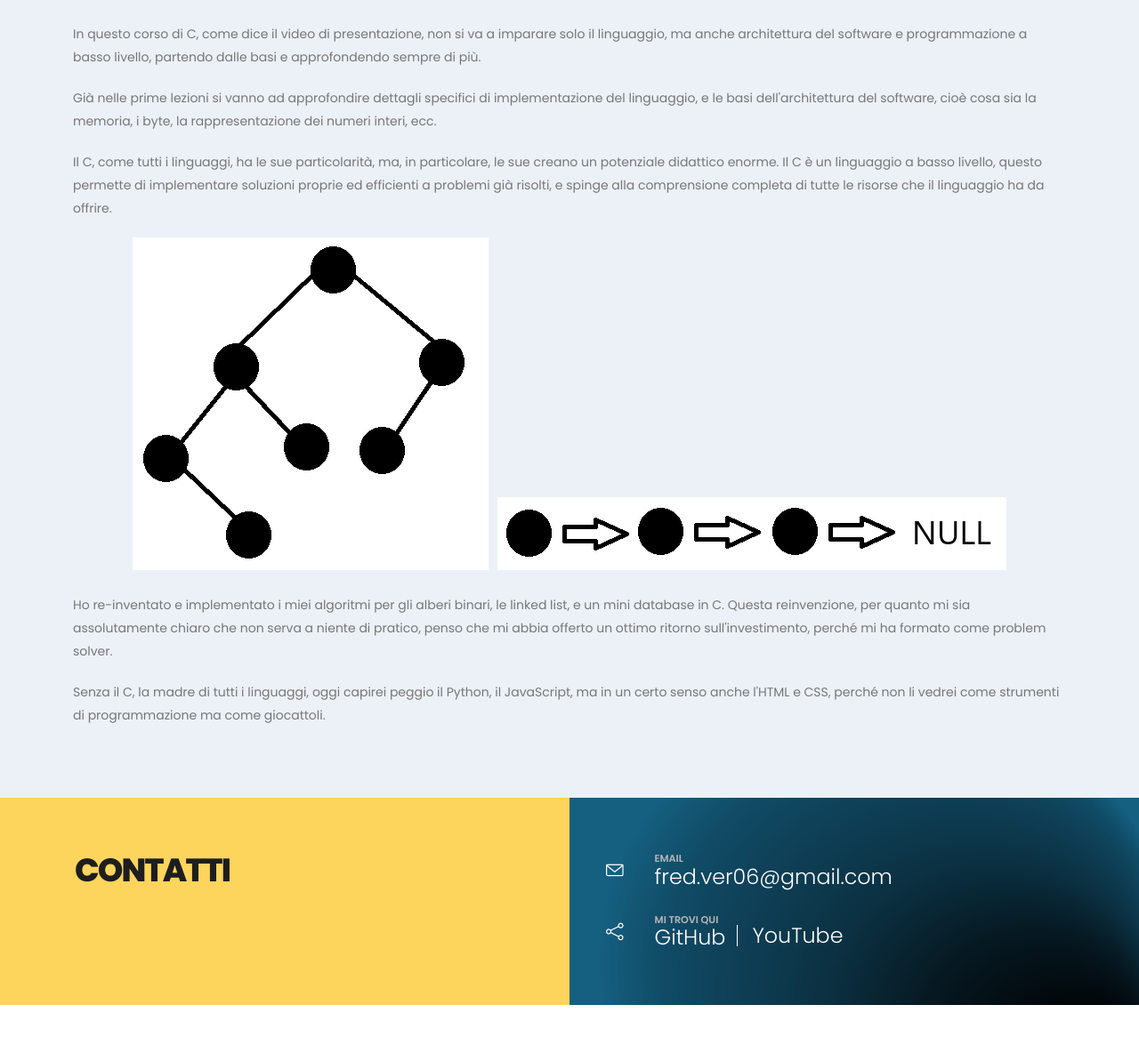
After one commit to fredneedsausername/personalsite, a Flask app: page /corso-c in a window 1280 px wide. The commit adds this page. Shown: the part 765-1940 px from the top of the page at 89% size. Run offline with Flask 3, Linux system fonts and the light colour scheme; parts of the project's set-up code (start-up, migrations or seed data) failed here and were passed over; some libraries are stand-ins or nearby versions.

Commit message:
Have implemented the Corso C page

```diff
--- a/python/server.py
+++ b/python/server.py
@@ -59,6 +59,10 @@ def index():
 @app.route("/storia-progetto-arduino")
 def storia_progetto_arduino():
     return render_template("storia-progetto-arduino.html")
+
+@app.route("/corso-c")
+def corso_c():
+    return render_template("corso-c.html")
 
 
 @app.route("/sensor-endpoint", methods = ["POST"])
--- /dev/null
+++ b/static/css/base.css
@@ -0,0 +1,6 @@
+.custom-feature-box .feature-box-info.custom-left-side-border {
+    border-left: 1px solid white;
+    line-height: 1;
+    padding: 0px 16px;
+    margin: 0 13px;
+}
--- /dev/null
+++ b/static/css/corso-c.css
@@ -0,0 +1,37 @@
+.corso-c-playlist-video-container {
+    position: relative;
+    width: 100%;
+    padding-bottom: 56.25%; /* Aspect ratio 16:9 */
+    height: 0;
+    overflow: hidden;
+}
+
+.corso-c-playlist-video-container iframe {
+    position: absolute;
+    top: 0;
+    left: 0;
+    width: 100%;
+    height: 100%;
+    border: 0;
+}
+
+.corso-c-strutture-dati-responsive-container {
+    display: flex;
+    justify-content: center; /* Center images horizontally */
+    align-items: flex-end; /* Align images to the bottom */
+    gap: 10px; /* Space between images */
+    height: auto; /* Full height for demo */
+    margin: 0;
+}
+
+.corso-c-strutture-dati-responsive-container img {
+    flex-shrink: 0; /* Prevent images from shrinking */
+    object-fit: contain; /* Maintain the image proportions */
+}
+
+@media (max-width: 600px) {
+    .corso-c-strutture-dati-responsive-container {
+        flex-direction: column; /* Stack images vertically */
+        align-items: center; /* Center-align images */
+    }
+}
--- a/templates/base.html
+++ b/templates/base.html
@@ -40,6 +40,9 @@
 		<!-- Sidebar CSS -->
 		<link rel="stylesheet" href="{{ url_for('static', filename = 'css/sidebar.css') }}">
 
+		<!-- Base CSS -->
+		<link rel="stylesheet" href="{{ url_for('static', filename = 'css/base.css') }}">
+
 		{% block css %}{% endblock %}
 
 		<!-- Skin CSS -->
@@ -53,6 +56,7 @@
 			<div id="mySidenav" class="sidenav">
 				<a href="/">Home</a>
 				<a href="/storia-progetto-arduino">Progetto Arduino</a>
+				<a href="/corso-c">Corso C</a>
 			</div>
 			<span class="openbtn-sidenav" onclick="toggleNav()">☰</span>
 
@@ -93,6 +97,11 @@
 											<span class="feature-box-info">
 												<span class="custom-label font-weight-semibold text-uppercase custom-text-color-1 line-height-5">Mi trovi qui</span>
 												<strong class="font-weight-light text-color-light custom-opacity-effect-1">GitHub</strong>
+											</span>
+										</a>
+										<a href="https://www.youtube.com/channel/UCkf4Vzm47rZ4PaCmAY936Kg" class="d-flex text-decoration-none">
+											<span class="feature-box-info custom-left-side-border mt-2">
+												<strong class="font-weight-light text-color-light custom-opacity-effect-1">YouTube</strong>
 											</span>
 										</a>
 										<!-- If you want to add more social networks
--- /dev/null
+++ b/templates/corso-c.html
@@ -0,0 +1,37 @@
+{% extends "base.html" %}
+
+{% block css %}
+<link rel="stylesheet" href="{{ url_for('static', filename = 'css/corso-c.css') }}">
+{% endblock %}
+
+{% block body %}
+<div role="main" class="main">
+    <section id="" class="section section-secondary section-no-border m-0">
+        <div class="container">
+            <div class="row">
+                <div class="col">
+                    <h1 class="text-color-dark text-uppercase font-weight-extra-bold">Corso C italiano</h1>
+                    <div class="corso-c-playlist-video-container">
+                        <iframe
+                            src="https://www.youtube.com/playlist?list=PLp33ryL1SvIlsIjqftf7Vcijn6x7Wlzmo&rel=0"
+                            allow="accelerometer; clipboard-write; encrypted-media; gyroscope; picture-in-picture"
+                            allowfullscreen>
+                        </iframe>
+                    </div>
+                    <br>
+                    <p>In questo corso di C, come dice il video di presentazione, non si va a imparare solo il linguaggio, ma anche architettura del software e programmazione a basso livello, partendo dalle basi e approfondendo sempre di più.</p>
+                    <p>Già nelle prime lezioni si vanno ad approfondire dettagli specifici di implementazione del linguaggio, e le basi dell'architettura del software, cioè cosa sia la memoria, i byte, la rappresentazione dei numeri interi, ecc.</p>
+                    <p>Il C, come tutti i linguaggi, ha le sue particolarità, ma, in particolare, le sue creano un potenziale didattico enorme. Il C è un linguaggio a basso livello, questo permette di implementare soluzioni proprie ed efficienti a problemi già risolti, e spinge alla comprensione completa di tutte le risorse che il linguaggio ha da offrire.</p>
+                    <div class="corso-c-strutture-dati-responsive-container">
+                        <img src="{{ url_for('static', filename = 'img/binario.png') }}" alt />
+                        <img src="{{ url_for('static', filename = 'img/linkedlist.png') }}" alt />
+                    </div>
+                    <br>
+                    <p>Ho re-inventato e implementato i miei algoritmi per gli alberi binari, le linked list, e un mini database in C. Questa reinvenzione, per quanto mi sia assolutamente chiaro che non serva a niente di pratico, penso che mi abbia offerto un ottimo ritorno sull'investimento, perché mi ha formato come problem solver.</p>
+                    <p>Senza il C, la madre di tutti i linguaggi, oggi capirei peggio il Python, il JavaScript, ma in un certo senso anche l'HTML e CSS, perché non li vedrei come strumenti di programmazione ma come giocattoli.</p>
+                </div>
+            </div>
+        </div>
+    </section>
+</div>
+{% endblock %}
```
Also changed, not shown: static/css/other.css (+0 -7 lines), static/img/binario.png (added), static/img/linkedlist.png (added).
